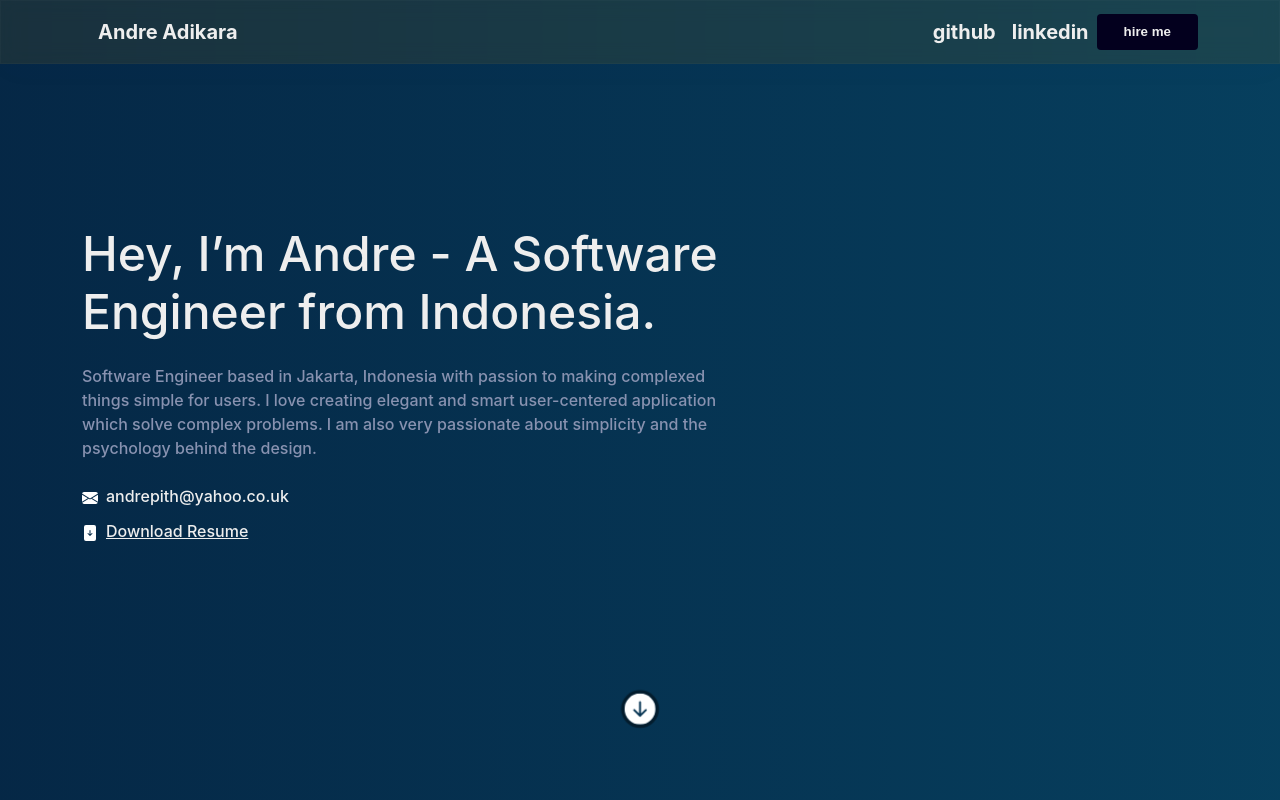
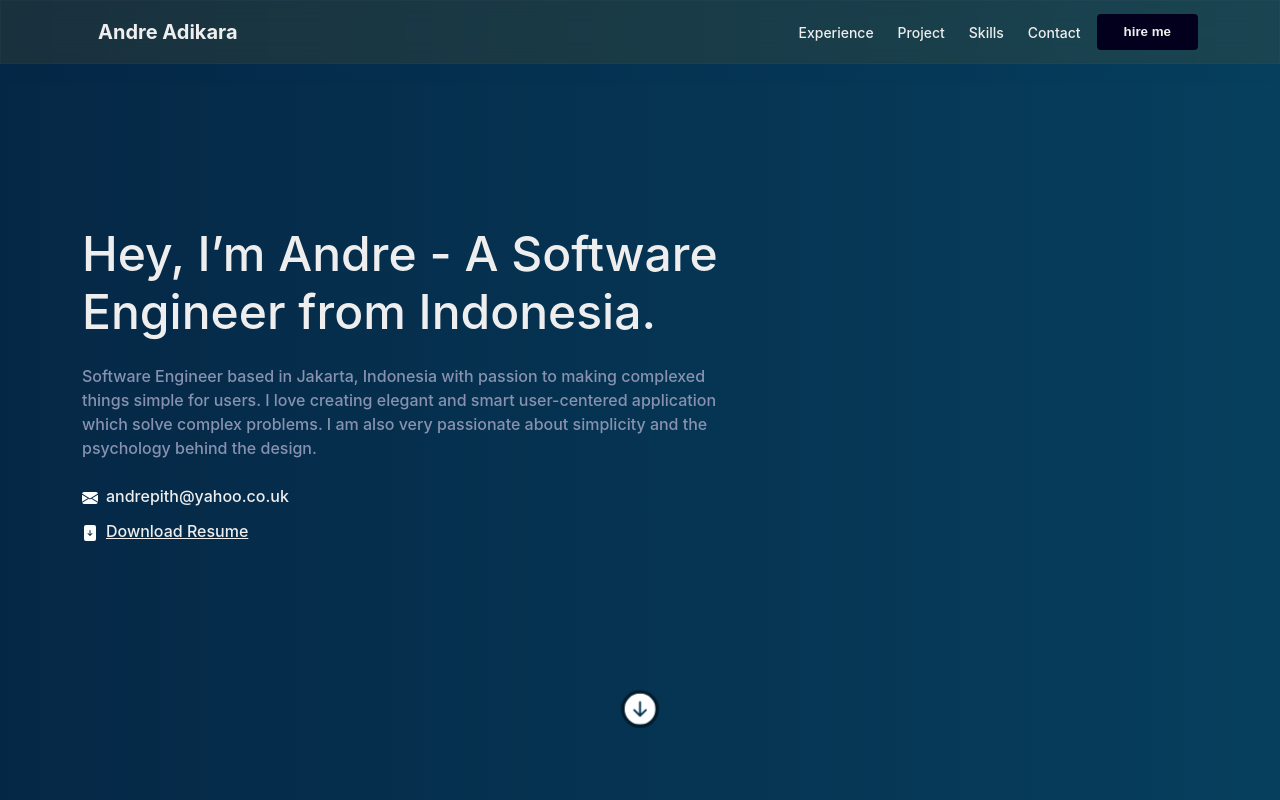
Before and after one commit to andrepith/andreadikarav2, a Next.js app: page / in a window 1280 px wide. Shown: the top 800 px of the page. Built offline with nearby package versions, Linux system fonts and the light colour scheme; no server answers.

Commit message:
Add anchor scroll

```diff
--- a/src/components/Experience/index.tsx
+++ b/src/components/Experience/index.tsx
@@ -20,14 +20,9 @@ interface ExperienceInterface {
   experience: Array<ExperienceInterfaceItem>;
 }
 
-const Experience = React.forwardRef<HTMLDivElement, ExperienceInterface>(
-  (props, ref) => {
+const Experience = (props: ExperienceInterface) => {
   return (
-      <div
-        className="justify-content-start experience"
-        id="experience"
-        ref={ref}
-      >
+    <div className="justify-content-start experience" id="experience">
       <div className="container">
         <h2 className="section-title text-center">Experience.</h2>
         <section className="timeline">
@@ -68,8 +63,7 @@ const Experience = React.forwardRef<HTMLDivElement, ExperienceInterface>(
       </div>
     </div>
   );
-  }
-);
+};
 
 Experience.displayName = "Experience";
 
--- a/src/components/LandingTop/index.tsx
+++ b/src/components/LandingTop/index.tsx
@@ -12,7 +12,7 @@ interface LandingTopProps {
   aboutMe: string;
   email: string;
   resumeLink: string;
-  scrollToBottom: () => void;
+  scrollToExperience: () => void;
 }
 
 const LandingTop = ({
@@ -21,7 +21,7 @@ const LandingTop = ({
   aboutMe,
   email,
   resumeLink,
-  scrollToBottom,
+  scrollToExperience,
 }: LandingTopProps) => {
   return (
     <div className="landing-top position-relative" id="landing-top">
@@ -65,7 +65,7 @@ const LandingTop = ({
           </FadeInAnimation>
         </div>
       </div>
-      <div className="landing-top__foot" onClick={scrollToBottom}>
+      <div className="landing-top__foot" onClick={scrollToExperience}>
         <ArrowDownCircleFill size={32} color="white" />
       </div>
     </div>
--- a/src/components/NavBar/index.tsx
+++ b/src/components/NavBar/index.tsx
@@ -9,6 +9,10 @@ interface NavBarInterface {
   github: string;
   linkedin: string;
   email: string;
+  scrollToExperience: () => void;
+  scrollToProject: () => void;
+  scrollToSkills: () => void;
+  scrollToContact: () => void;
 }
 
 const NavBar = ({
@@ -17,6 +21,10 @@ const NavBar = ({
   github,
   linkedin,
   email,
+  scrollToExperience,
+  scrollToProject,
+  scrollToSkills,
+  scrollToContact,
 }: NavBarInterface) => {
   const [isOpen, setOpen] = useState(false);
   const handleOpen = () => setOpen(true);
@@ -33,7 +41,7 @@ const NavBar = ({
       <div className="fixed-top navigation" id="navigation">
         <nav className="navbar navbar-expand-lg primary-nav container">
           <Link href="/">
-            <a aria-current="page" className="nav-item nav-link pl-0 mr-4">
+            <a aria-current="page" className="nav-item nav-link pl-0 me-4">
               {firstName} {lastName}
             </a>
           </Link>
@@ -47,20 +55,21 @@ const NavBar = ({
           </button>
           <div className="collapse navbar-collapse" id="navbar">
             <div className="navbar-nav align-items-center ml-auto">
-              <a
-                className="nav-item nav-link mr-4"
-                href={github}
-                target="__blank"
+              <div
+                onClick={scrollToExperience}
+                className="nav-item nav-link me-2"
               >
-                github
-              </a>
-              <a
-                className="nav-item nav-link mr-4"
-                href={linkedin}
-                target="__blank"
-              >
-                linkedin
-              </a>
+                Experience
+              </div>
+              <div onClick={scrollToProject} className="nav-item nav-link me-2">
+                Project
+              </div>
+              <div onClick={scrollToSkills} className="nav-item nav-link me-2">
+                Skills
+              </div>
+              <div onClick={scrollToContact} className="nav-item nav-link me-2">
+                Contact
+              </div>
               <a
                 href={`mailto:${email}`}
                 className="btn btn-layered offset"
--- a/src/components/NavBar/styles.scss
+++ b/src/components/NavBar/styles.scss
@@ -10,6 +10,20 @@
 
 .navbar-toggler:focus {
   box-shadow: none;
+}
+
+.navbar-nav {
+  .nav-link {
+    font-size: 14px;
+    font-weight: 500;
+    cursor: pointer;
+    transition: all 0.25s cubic-bezier(0.645, 0.045, 0.355, 1);
+
+    &:hover {
+      transform: translateY(-3px);
+      color: $color-highlight;
+    }
+  }
 }
 
 .nav-link {
@@ -44,7 +58,6 @@
   color: $color-white;
   text-decoration: none;
 }
-
 
 .nav-overlay {
   height: 100%;
--- a/src/components/Showcase/index.tsx
+++ b/src/components/Showcase/index.tsx
@@ -14,12 +14,11 @@ interface ShowcaseInterface {
   portofolio: Array<PortofolioInterfaceItem>;
 }
 
-const Showcase = React.forwardRef<HTMLDivElement, ShowcaseInterface>(
-  (props) => {
+const Showcase = (props: ShowcaseInterface) => {
   return (
-      <div className="justify-content-start showcase" id="showcase">
+    <div className="justify-content-start showcase" id="project">
       <div className="container">
-          <h2 className="section-title text-center">Showcase.</h2>
+        <h2 className="section-title text-center">Project.</h2>
         <div className="row">
           {props.portofolio.map((item, key) => (
             <FadeInAnimation
@@ -49,8 +48,7 @@ const Showcase = React.forwardRef<HTMLDivElement, ShowcaseInterface>(
       </div>
     </div>
   );
-  }
-);
+};
 
 Showcase.displayName = "Showcase";
 
--- a/src/components/Skillset/index.tsx
+++ b/src/components/Skillset/index.tsx
@@ -12,7 +12,7 @@ interface SkillsetInterface {
 
 const Skillset = ({ skillset }: SkillsetInterface) => {
   return (
-    <div className="justify-content-start skillset" id="skillset">
+    <div className="justify-content-start skillset" id="skills">
       <div className="container">
         <h2 className="section-title text-center">Featured Skillset.</h2>
         <div className="logo-container mt-4">
--- a/src/pages/index.tsx
+++ b/src/pages/index.tsx
@@ -41,11 +41,18 @@ interface HomeProps {
 }
 
 const Home = ({ bio }: HomeProps) => {
-  const myRef = useRef<null | HTMLDivElement>(null);
-  const scrollToBottom = () => {
-    myRef.current?.scrollIntoView({
-      behavior: "smooth",
-    });
+  const scrollToExperience = () => {
+    window.location.replace("/#experience");
+  };
+  const scrollToProject = () => {
+    window.location.replace("/#project");
+  };
+  const scrollToSkills = () => {
+    window.location.replace("/#skills");
+  };
+
+  const scrollToContact = () => {
+    window.location.replace("/#contact");
   };
 
   return (
@@ -56,6 +63,10 @@ const Home = ({ bio }: HomeProps) => {
         github={bio.github.url}
         linkedin={bio.linkedin.url}
         email={bio.email}
+        scrollToExperience={scrollToExperience}
+        scrollToProject={scrollToProject}
+        scrollToSkills={scrollToSkills}
+        scrollToContact={scrollToContact}
       />
       <main className="wrapper">
         <LandingTop
@@ -64,9 +75,9 @@ const Home = ({ bio }: HomeProps) => {
           aboutMe={bio.aboutMe}
           email={bio.email}
           resumeLink={bio.resumeLink}
-          scrollToBottom={scrollToBottom}
+          scrollToExperience={scrollToExperience}
         />
-        <Experience experience={bio.experience} ref={myRef} />
+        <Experience experience={bio.experience} />
         <Showcase portofolio={bio.portofolio} />
         <Skillset skillset={bio.skillset} />
         <Contact />
```
Lines whose indentation alone changed are shown as unchanged.
